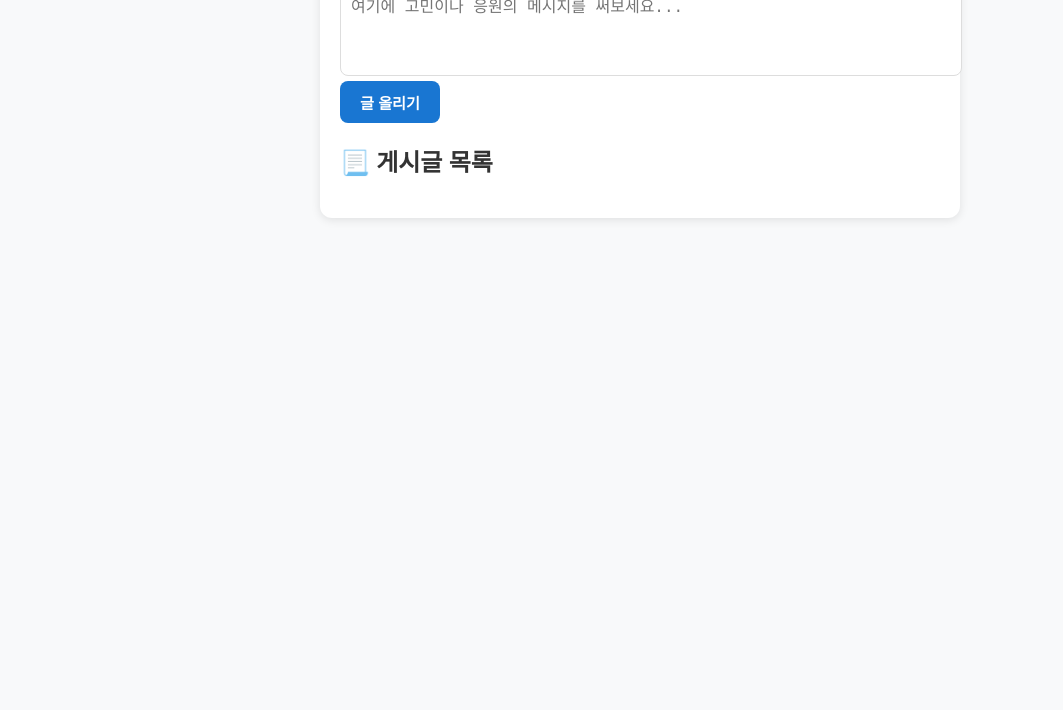
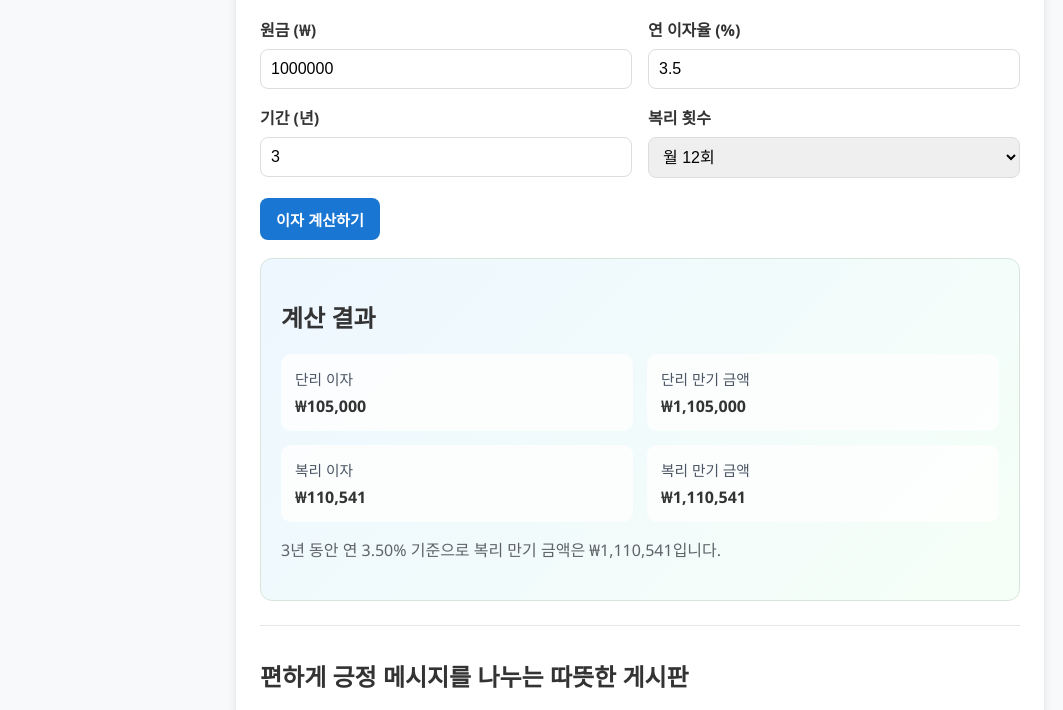
Before and after one commit to kangikgyu/positivity-board, a plain HTML site: page index.html in a window 1280 px wide. Shown: the part 243-953 px from the top of the page, without its empty margins (0-1063 px from the left). Before the commit the page ends 800 px from the top, so only its background shows below. Drawn offline with Linux system fonts and the light colour scheme; no server answers.

Commit message:
Add interest rate calculator

```diff
--- a/index.html
+++ b/index.html
@@ -1,4 +1,3 @@
-
 <!DOCTYPE html>
 <html lang="ko">
 <head>
@@ -10,10 +9,7 @@
   <script src="https://www.gstatic.com/firebasejs/9.6.10/firebase-app-compat.js"></script>
   <script src="https://www.gstatic.com/firebasejs/9.6.10/firebase-firestore-compat.js"></script>
   <script src="https://www.gstatic.com/firebasejs/9.6.10/firebase-auth-compat.js"></script>
-
 </head>
-
-
 <body>
   <div class="auth-buttons">
     <button id="loginBtn" onclick="login()">🔑 로그인</button>
@@ -22,18 +18,73 @@
   <div id="userInfo" class="user-info"></div>
 
   <div class="container">
-    <h1>편하게 긍정 메시지를 나누는 따뜻한 게시판</h1>
+    <section class="calculator-section" aria-labelledby="interestCalculatorTitle">
+      <h1 id="interestCalculatorTitle">💰 이자율 계산기</h1>
+      <p class="section-description">원금, 연 이자율, 기간을 입력하면 단리와 복리 기준 예상 금액을 한 번에 확인할 수 있어요.</p>
+
+      <div class="calculator-grid">
+        <label class="field">
+          <span>원금 (₩)</span>
+          <input id="principalInput" type="number" min="0" step="1000" value="1000000" />
+        </label>
+        <label class="field">
+          <span>연 이자율 (%)</span>
+          <input id="rateInput" type="number" min="0" step="0.1" value="3.5" />
+        </label>
+        <label class="field">
+          <span>기간 (년)</span>
+          <input id="yearsInput" type="number" min="0" step="0.5" value="3" />
+        </label>
+        <label class="field">
+          <span>복리 횟수</span>
+          <select id="compoundFrequencyInput">
+            <option value="1">연 1회</option>
+            <option value="2">반기 2회</option>
+            <option value="4">분기 4회</option>
+            <option value="12" selected>월 12회</option>
+            <option value="365">매일 365회</option>
+          </select>
+        </label>
+      </div>
+
+      <div class="calculator-actions">
+        <button id="calculateBtn" type="button" onclick="calculateInterest()">이자 계산하기</button>
+      </div>
+
+      <div class="results-card" aria-live="polite">
+        <h2>계산 결과</h2>
+        <div class="result-list">
+          <div>
+            <span class="result-label">단리 이자</span>
+            <strong id="simpleInterestResult">₩0</strong>
+          </div>
+          <div>
+            <span class="result-label">단리 만기 금액</span>
+            <strong id="simpleTotalResult">₩0</strong>
+          </div>
+          <div>
+            <span class="result-label">복리 이자</span>
+            <strong id="compoundInterestResult">₩0</strong>
+          </div>
+          <div>
+            <span class="result-label">복리 만기 금액</span>
+            <strong id="compoundTotalResult">₩0</strong>
+          </div>
+        </div>
+        <p id="interestSummary" class="interest-summary">값을 입력하고 계산 버튼을 눌러보세요.</p>
+      </div>
+    </section>
+
+    <section aria-labelledby="boardTitle">
+      <h2 id="boardTitle">편하게 긍정 메시지를 나누는 따뜻한 게시판</h2>
       <textarea id="postInput" placeholder="여기에 고민이나 응원의 메시지를 써보세요..." rows="4"></textarea>
       <button id="submitBtn" onclick="submitPost()">글 올리기</button>
 
       <h2>📃 게시글 목록</h2>
       <div id="postList"></div>
+    </section>
   </div>
 
-  <!-- script.js를 불러오기 (type=\"module\" 필요) -->
-  <!-- Firebase SDK CDN (버전 9.6.10 - compat 방식 사용) -->
-
   <script src="script.js"></script>
-
 </body>
 </html>
--- a/script.js
+++ b/script.js
@@ -12,6 +12,40 @@ const firebaseConfig = {
 // ✅ Firebase 초기화
 firebase.initializeApp(firebaseConfig);
 const db = firebase.firestore();
+
+function formatCurrency(value) {
+  return new Intl.NumberFormat("ko-KR", {
+    style: "currency",
+    currency: "KRW",
+    maximumFractionDigits: 0
+  }).format(value);
+}
+
+// ✅ 이자 계산기 함수
+function calculateInterest() {
+  const principal = Number(document.getElementById("principalInput")?.value || 0);
+  const annualRate = Number(document.getElementById("rateInput")?.value || 0) / 100;
+  const years = Number(document.getElementById("yearsInput")?.value || 0);
+  const compoundFrequency = Number(document.getElementById("compoundFrequencyInput")?.value || 1);
+
+  if (principal <= 0 || annualRate < 0 || years <= 0 || compoundFrequency <= 0) {
+    alert("원금과 기간은 0보다 커야 하고, 이자율과 복리 횟수는 0 이상이어야 합니다.");
+    return;
+  }
+
+  const simpleInterest = principal * annualRate * years;
+  const simpleTotal = principal + simpleInterest;
+  const compoundTotal = principal * Math.pow(1 + annualRate / compoundFrequency, compoundFrequency * years);
+  const compoundInterest = compoundTotal - principal;
+
+  document.getElementById("simpleInterestResult").textContent = formatCurrency(simpleInterest);
+  document.getElementById("simpleTotalResult").textContent = formatCurrency(simpleTotal);
+  document.getElementById("compoundInterestResult").textContent = formatCurrency(compoundInterest);
+  document.getElementById("compoundTotalResult").textContent = formatCurrency(compoundTotal);
+  document.getElementById("interestSummary").textContent = `${years}년 동안 연 ${(
+    annualRate * 100
+  ).toFixed(2)}% 기준으로 복리 만기 금액은 ${formatCurrency(compoundTotal)}입니다.`;
+}
 
 // ✅ 로그인 함수
 function login() {
@@ -52,18 +86,16 @@ firebase.auth().onAuthStateChanged((user) => {
   const logoutBtn = document.getElementById("logoutBtn");
   const postList = document.getElementById("postList");
 
-  // 🛡️ 안전하게 null 체크하고 조작
   if (userInfo) {
     if (user) {
       userInfo.innerHTML = `
-      <img src="${user.photoURL || 'https://via.placeholder.com/36'}" alt="프로필" />
-      <span>😊 ${user.displayName || '사용자'}님 환영합니다!</span>
+        <img src="${user.photoURL || "https://via.placeholder.com/36"}" alt="프로필" />
+        <span>😊 ${user.displayName || "사용자"}님 환영합니다!</span>
       `;
     } else {
       userInfo.innerHTML = "🔒 로그인 상태가 아닙니다.";
     }
   }
-
 
   if (loginBtn) loginBtn.style.display = user ? "none" : "inline-block";
   if (logoutBtn) logoutBtn.style.display = user ? "inline-block" : "none";
@@ -78,7 +110,6 @@ if (userInfo) {
           const div = document.createElement("div");
           div.textContent = `• ${data.content} (${data.author || "익명"})`;
 
-          // 삭제 버튼 – 본인 글만
           if (user && user.uid === data.uid) {
             const delBtn = document.createElement("button");
             delBtn.textContent = "🗑 삭제";
@@ -98,7 +129,12 @@ if (userInfo) {
   }
 });
 
+document.addEventListener("DOMContentLoaded", () => {
+  calculateInterest();
+});
+
 // ✅ HTML onclick과 연결될 수 있도록 전역 등록
 window.login = login;
 window.logout = logout;
 window.submitPost = submitPost;
+window.calculateInterest = calculateInterest;
--- a/style.css
+++ b/style.css
@@ -5,20 +5,23 @@ body {
   margin: 0;
   padding: 20px;
 }
+
 .container {
-  max-width: 600px;
+  max-width: 760px;
   margin: auto;
   background: white;
-  padding: 20px;
+  padding: 24px;
   border-radius: 12px;
-  box-shadow: 0 2px 10px rgba(0,0,0,0.1);
+  box-shadow: 0 2px 10px rgba(0, 0, 0, 0.1);
 }
+
 .user-info {
   display: flex;
   align-items: center;
   gap: 10px;
   margin-bottom: 15px;
 }
+
 .user-info img {
   width: 36px;
   height: 36px;
@@ -26,14 +29,48 @@ body {
   object-fit: cover;
   border: 1px solid #ccc;
 }
+
+.calculator-section {
+  margin-bottom: 32px;
+  padding-bottom: 24px;
+  border-bottom: 1px solid #e5e7eb;
+}
+
+.section-description,
+.interest-summary {
+  color: #5f6368;
+  line-height: 1.6;
+}
+
+.calculator-grid {
+  display: grid;
+  grid-template-columns: repeat(2, minmax(0, 1fr));
+  gap: 16px;
+  margin: 20px 0;
+}
+
+.field {
+  display: flex;
+  flex-direction: column;
+  gap: 8px;
+  font-weight: 600;
+}
+
+.field input,
+.field select,
 textarea {
   width: 100%;
   padding: 10px;
   font-size: 1rem;
   border: 1px solid #ddd;
   border-radius: 8px;
+  box-sizing: border-box;
+}
+
+textarea {
   resize: none;
 }
+
 button {
   padding: 10px 16px;
   background-color: #4caf50;
@@ -47,15 +84,51 @@ button {
   min-width: 100px;
   height: auto;
 }
+
 button:hover {
   background-color: #43a047;
 }
+
 button:disabled {
   background-color: #ccc;
   cursor: not-allowed;
 }
+
+.calculator-actions {
+  display: flex;
+  justify-content: flex-start;
+  margin-bottom: 18px;
+}
+
+.results-card {
+  background: linear-gradient(135deg, #eef7ff, #f5fff7);
+  border: 1px solid #d5e7da;
+  border-radius: 12px;
+  padding: 20px;
+}
+
+.result-list {
+  display: grid;
+  grid-template-columns: repeat(2, minmax(0, 1fr));
+  gap: 14px;
+  margin: 16px 0;
+}
+
+.result-list div {
+  background-color: rgba(255, 255, 255, 0.8);
+  border-radius: 10px;
+  padding: 14px;
+}
+
+.result-label {
+  display: block;
+  font-size: 0.92rem;
+  color: #4b5563;
+  margin-bottom: 6px;
+}
+
 .delete-btn {
-  background-color: #f44336; /* 빨간 계열 */
+  background-color: #f44336;
   color: white;
   font-size: 0.8rem;
   padding: 4px 10px;
@@ -71,11 +144,6 @@ button:disabled {
   background-color: #d32f2f;
 }
 
-
-
-
-
-/* 🔁 로그인/로그아웃 버튼 그룹 */
 .auth-buttons {
   margin-bottom: 15px;
   display: flex;
@@ -84,75 +152,83 @@ button:disabled {
   justify-content: flex-start;
 }
 
-/* 로그인/로그아웃 버튼 개별 색상 */
 #loginBtn {
   background-color: #1976d2;
 }
+
 #loginBtn:hover {
   background-color: #1565c0;
 }
+
 #logoutBtn {
   background-color: #e53935;
 }
+
 #logoutBtn:hover {
   background-color: #c62828;
 }
+
 #postList {
   margin-top: 20px;
 }
+
 #postList div {
   background-color: #e8f5e9;
   padding: 10px;
   margin-bottom: 10px;
   border-radius: 8px;
 }
-#submitBtn {
-  background-color: #1976d2; /* 파란색 */
+
+#submitBtn,
+#calculateBtn {
+  background-color: #1976d2;
 }
-#submitBtn:hover {
+
+#submitBtn:hover,
+#calculateBtn:hover {
   background-color: #1565c0;
 }
 
-
-
-
-
-
-
-
-
-/* 모바일 대응용 반응형 스타일 */
 @media screen and (max-width: 600px) {
   body {
     padding: 10px;
   }
+
   .container {
     padding: 15px;
     border-radius: 8px;
   }
+
+  .result-list,
+  .calculator-grid {
+    grid-template-columns: 1fr;
+  }
+
+  .auth-buttons,
+  .calculator-actions {
+    flex-direction: column;
+  }
+
   .auth-buttons {
-    flex-direction: column;
     gap: 8px;
   }
-  .auth-buttons button {
+
+  .auth-buttons button,
+  button {
     width: 100%;
     font-size: 1rem;
   }
+
   .user-info {
     flex-direction: column;
     align-items: flex-start;
   }
+
   .user-info img {
     width: 48px;
     height: 48px;
   }
-  textarea {
-    font-size: 1rem;
-  }
-  button {
-    width: 100%;
-    font-size: 1rem;
-  }
+
   #postList div {
     font-size: 0.95rem;
   }
```
Lines whose indentation alone changed are shown as unchanged.
